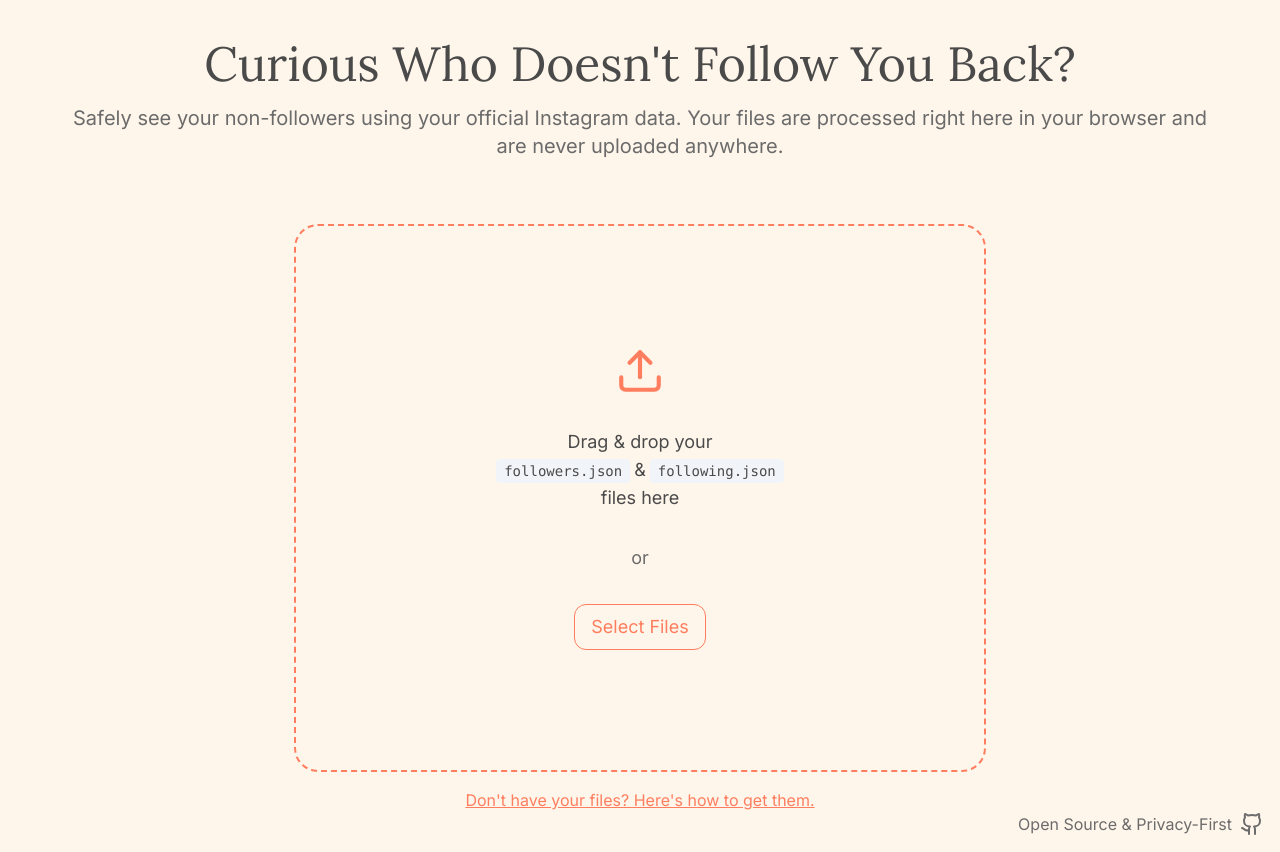
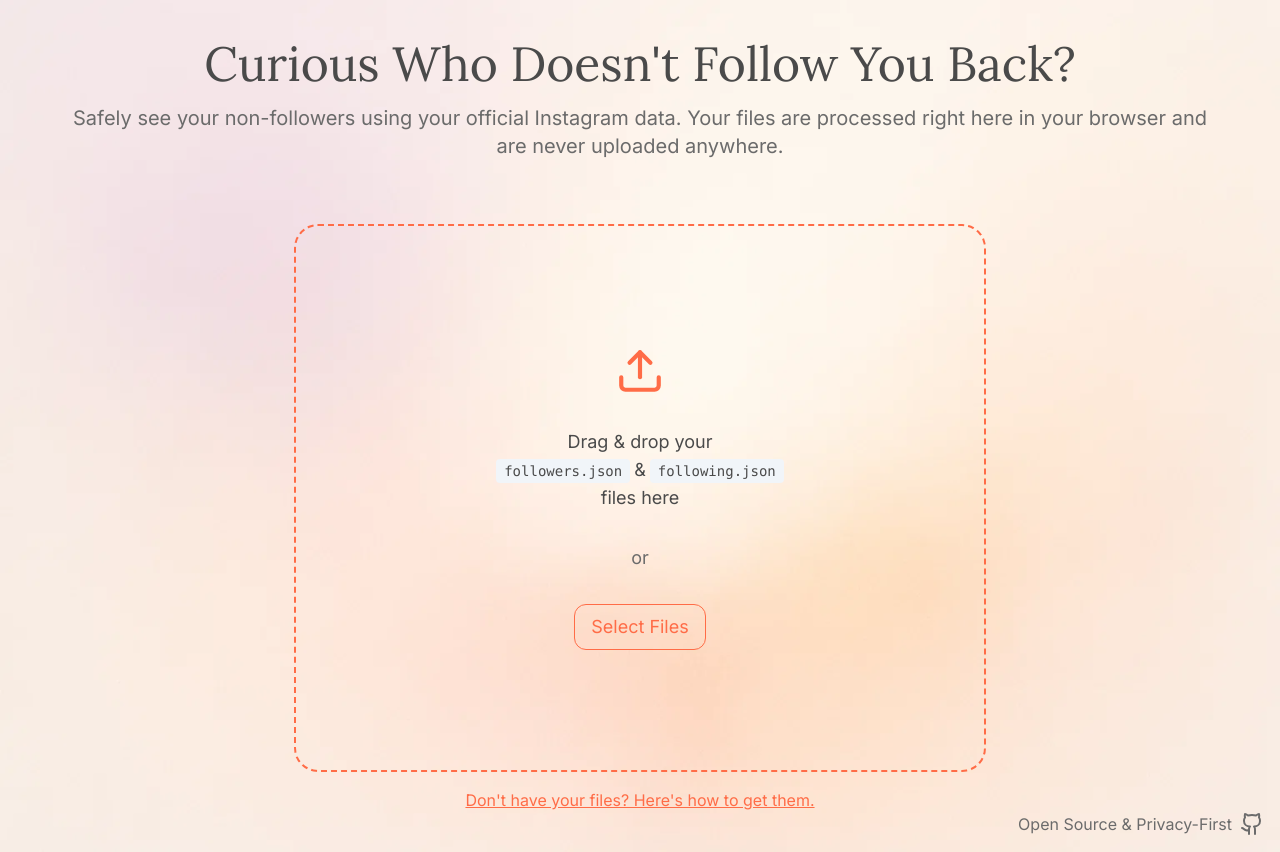
Before and after one commit to Eric-Zhang-Developer/follow-diff, a Next.js app: page / in a window 1280 px wide. Built offline with nearby package versions, Linux system fonts and the light colour scheme.

Commit message:
feature: background addition

```diff
--- a/src/app/globals.css
+++ b/src/app/globals.css
@@ -1,14 +1,15 @@
 @import "tailwindcss";
 
 :root {
-  --background: #FFF6EB;
+  /* --background: #FFF6EB;*/
+  --background: #FFFFFF
   --foreground: #171717;
 }
 
 @theme inline{
   --color-primary: #4a4a4a;
   --color-secondary: #6b6b6b;
-  --color-accent: #ff7e5f;
+  --color-accent: #FF6C47;
 
   --font-main: var(--font-lora);
   --font-text: var(--font-inter);
@@ -19,4 +20,10 @@
   background: var(--background);
   color: var(--foreground);
   font-family: Arial, Helvetica, sans-serif;
+  background-image: url('/background.webp');
+  background-blend-mode: multiply;
+  background-repeat: no-repeat;
+  background-size: cover;
+  background-position: center center;
+  background-attachment: fixed;
 }
```
Also changed, not shown: public/background.webp (added).
